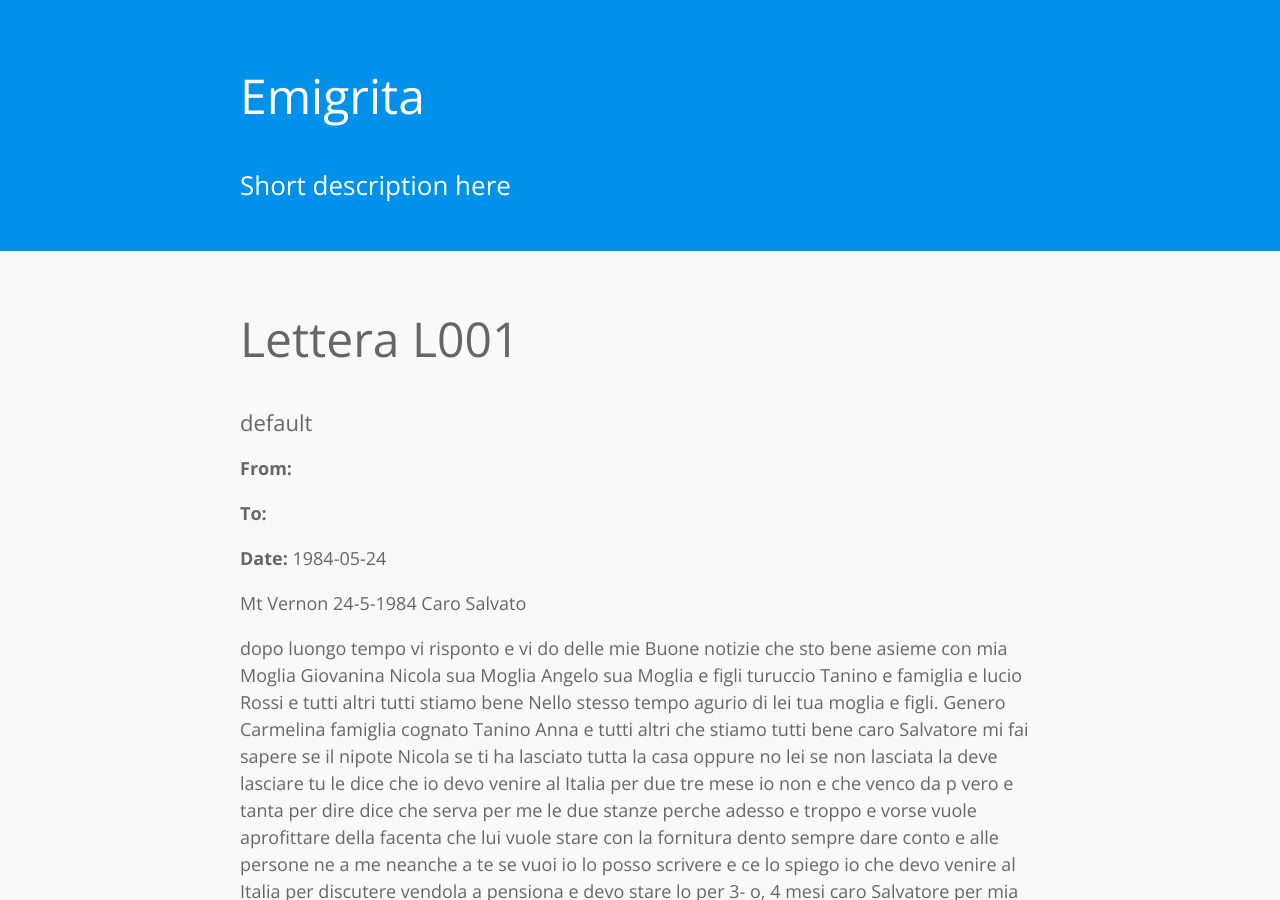
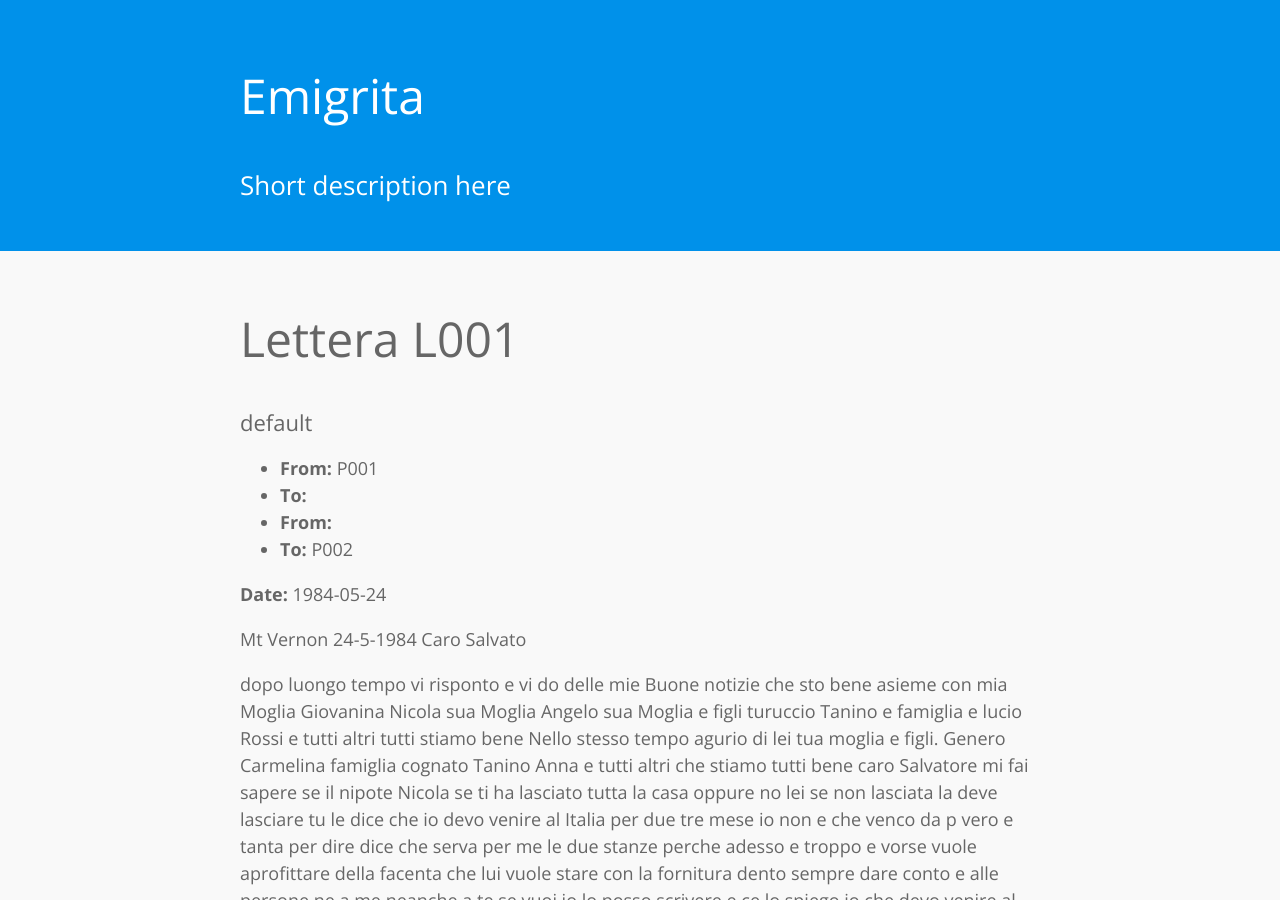
Before and after one commit to emigrita/emigrita.github.io, a Jekyll site: the page built from items/L001.md, in a window 1280 px wide and 900 px high. Built offline with Jekyll 4.4.1, drawn with Linux system fonts in a browser that asks for light colours.

Commit message:
Update item.html

```diff
--- a/_layouts/item.html
+++ b/_layouts/item.html
@@ -29,8 +29,10 @@
       <main>
       <h1> {{ page.title }}</h1>
       <h3> {{ page.description }}</h3>
-      <p><strong> From: </strong> {{ page.peoples.sender-id[0] }}</p>
-      <p><strong> To: </strong> {{ page.peoples.receiver-id[0] }}</p>
+      <ul> {% for people in page.peoples %}
+        <li> <strong> From: </strong> {{ people.sender-id }} </li>
+        <li> <strong> To: </strong> {{ people.receiver-id }} </li>
+      {% endfor %}</ul>
       <p><strong>Date:</strong> {{ page.date }}</p>
 
         {{ content }}
```
